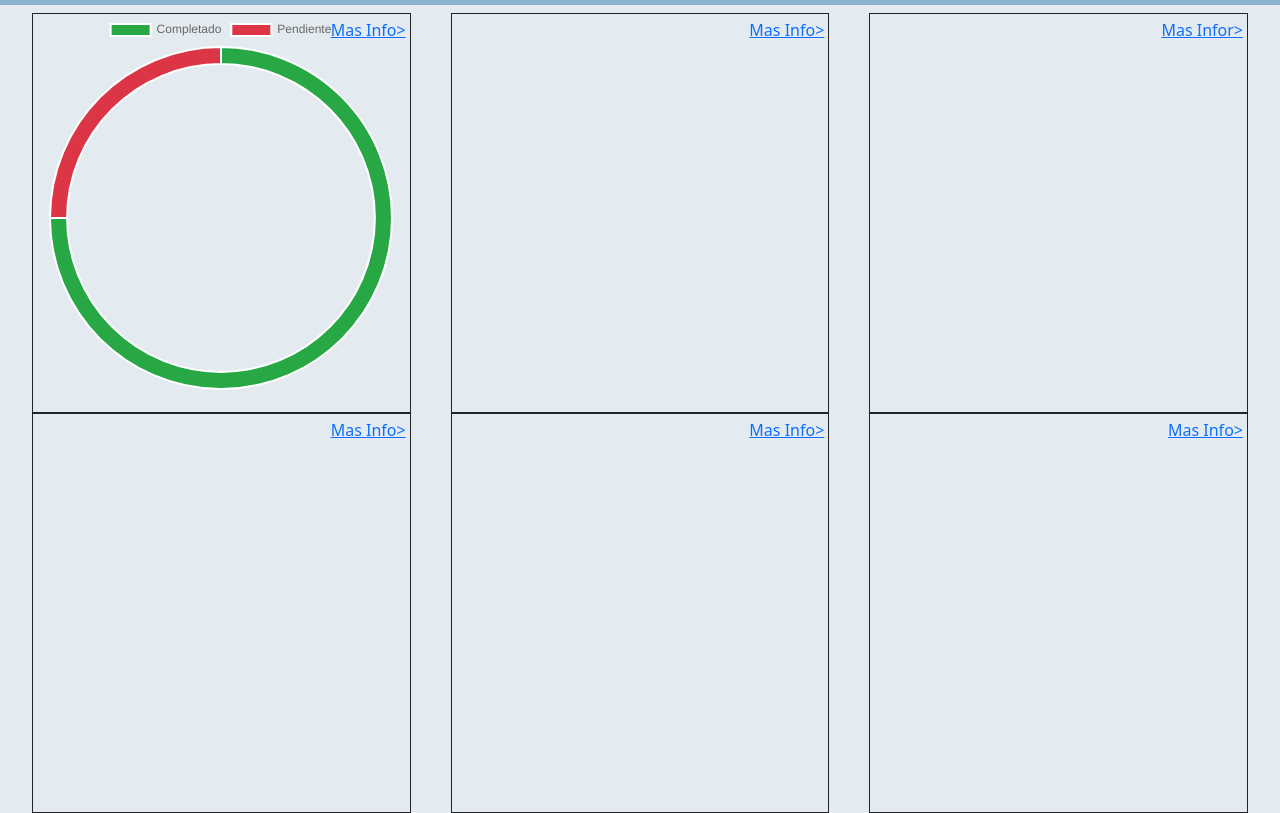
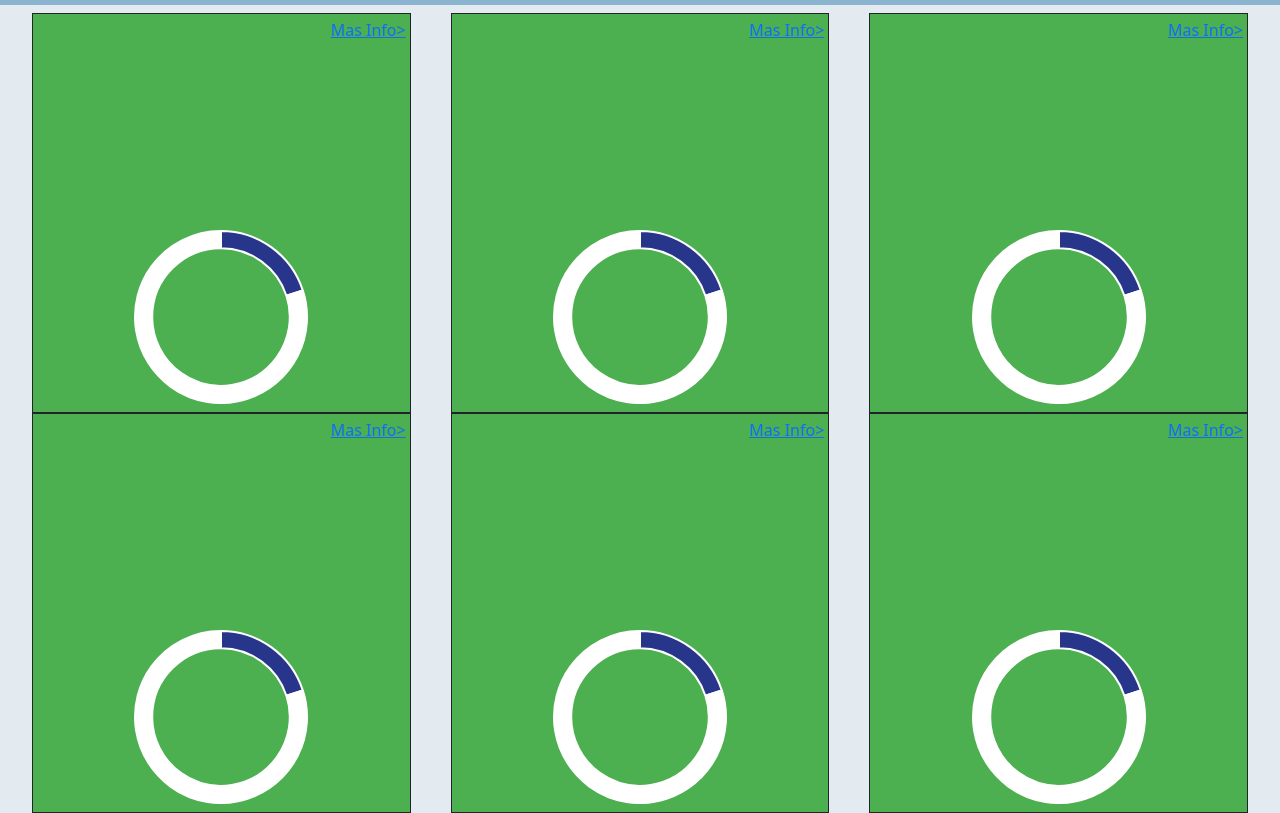
Before and after one commit to SteamnGFX/almacen_web, a plain HTML site: page web/modulos/Inicio.html in a window 1280 px wide. Both pictures are taken after a click on the link "Almacen". Shown: the part 53-866 px from the top of the page. Drawn offline with nearby package versions, Linux system fonts and the light colour scheme.

Commit message:
Proyecto Web - Fer Actualizacion_2

```diff
--- /dev/null
+++ b/nbproject/customs.json
@@ -0,0 +1,6 @@
+{
+    "elements": {},
+    "attributes": {
+        "width": {}
+    }
+}
--- a/web/modulos/Inicio.html
+++ b/web/modulos/Inicio.html
@@ -7,6 +7,9 @@
         <!-- Estilos -->
         <link rel="stylesheet" type="text/css" href="../styles/css/bootstrap.min.css">
         <link href="../styles/estiloAlmacen.css" rel="stylesheet" type="text/css"/>
+        <script src="https://cdnjs.cloudflare.com/ajax/libs/Chart.js/4.2.1/chart.js" integrity="sha512-Cv3WnEz5uGwmTnA48999hgbYV1ImGjsDWyYQakowKw+skDXEYYSU+rlm9tTflyXc8DbbKamcLFF80Cf89f+vOQ==" crossorigin="anonymous" referrerpolicy="no-referrer"></script>
+
+
     </head>
     <body style="background-color: #e4ebf0" class="h-100 m-0">
 
@@ -54,7 +57,7 @@
         <script src="../styles/js/bootstrap.min.js" ></script>
         <script src="../JS/modulos.js"></script>
         <script src="https://cdn.jsdelivr.net/npm/chart.js"></script>
-        <script src="moduloAlmacen/ControladorAlmacen.js"></script>
-        <script src="https://cdnjs.cloudflare.com/ajax/libs/Chart.js/4.2.1/chart.js" integrity="sha512-Cv3WnEz5uGwmTnA48999hgbYV1ImGjsDWyYQakowKw+skDXEYYSU+rlm9tTflyXc8DbbKamcLFF80Cf89f+vOQ==" crossorigin="anonymous" referrerpolicy="no-referrer"></script>
+
+
     </body>
 </html>
--- a/web/modulos/moduloAlmacen/controlador_Almacen.js
+++ b/web/modulos/moduloAlmacen/controlador_Almacen.js
@@ -1,40 +1,176 @@
 
 
+var ctx1 = document.getElementById('myChart1').getContext('2d');
+var ctx2 = document.getElementById('myChart2').getContext('2d');
+var ctx3 = document.getElementById('myChart3').getContext('2d');
+var ctx4 = document.getElementById('myChart4').getContext('2d');
+var ctx5 = document.getElementById('myChart5').getContext('2d');
+var ctx6 = document.getElementById('myChart6').getContext('2d');
 
-var ctx = document.getElementById('myChart').getContext('2d');
-  var myChart = new Chart(ctx, {
-    type: 'doughnut',
-    data: {
-      labels: ['Completado', 'Pendiente'],
+var padreG1 = document.getElementById('padreG1');
+var padreG2 = document.getElementById('padreG2');
+var padreG3 = document.getElementById('padreG3');
+var padreG4 = document.getElementById('padreG4');
+var padreG5 = document.getElementById('padreG5');
+var padreG6 = document.getElementById('padreG6');
+
+var data = {
         datasets: [{
-        data: [75, 25],
-        backgroundColor: ['#28a745', '#dc3545']
+                label: 'Existencias',
+                data: [20, 80],
+                backgroundColor: ['#27368B', '#FFFFFF']
             }]
+    };
+
+
+var options = {
+        tooltips: {
+            enabled: true
         },
-    options: {
-      cutout: '90%',
+        plugins: {
+            datalabels: {
+                formatter: function (value, context) {
+                    var dataset = context.chart.data.datasets[context.datasetIndex];
+                    var total = dataset.data.reduce(function (previousValue, currentValue, currentIndex, array) {
+                        return previousValue + currentValue;
+                    });
+                    var currentValue = dataset.data[context.dataIndex];
+                    var percentage = parseFloat((currentValue / total * 100).toFixed(1));
+                    return percentage + "%";
+                },
+                color: '#ffffff',
+                font: {
+                    size: '20'
+                }
+            }
+        },
+        cutout: '80%',
         animation: {
-        animateRotate: false,
             animateScale: true
         },
-      tooltips: {
-        enabled: false
+
+        hover: {
+            mode: null
         }
-    }
+    };
+
+
+var chart1 = new Chart('myChart1', {
+      type: 'doughnut',
+      data: data,
+      options: options
     });
 
-  var status = document.getElementById('status');
-  myChart.options.events = ['click'];
-  myChart.options.onClick = function(evt, element) {
-    if (element && element[0]) {
-      var percent = element[0]._model.circumference / (Math.PI * 2) * 100;
-      status.innerHTML = 'Progreso: ' + Math.round(percent) + '%';
-      if (percent >= 100) {
-        document.querySelector('.position-relative').style.backgroundColor = '#28a745';
-      } else if (percent <= 0) {
-        document.querySelector('.position-relative').style.backgroundColor = '#dc3545';
+var chart2 = new Chart('myChart2', {
+      type: 'doughnut',
+      data: data,
+      options: options
+    });
+
+var chart3 = new Chart('myChart3', {
+      type: 'doughnut',
+      data: data,
+      options: options
+    });
+
+var chart4 = new Chart('myChart4', {
+      type: 'doughnut',
+      data: data,
+      options: options
+    });
+
+var chart5 = new Chart('myChart5', {
+      type: 'doughnut',
+      data: data,
+      options: options
+    });
+
+var chart6 = new Chart('myChart6', {
+      type: 'doughnut',
+      data: data,
+      options: options
+    });
+
+
+function updateStatus() {
+    var percentage = chart1.data.datasets[0].data[0];
+
+    if (percentage >= 100) {
+
+        padreG1.style.backgroundColor = '#F44336';
+    } else if (percentage <= 0) {
+
+        padreG1.style.backgroundColor = '#4CAF50';
     } else {
-        document.querySelector('.position-relative').style.backgroundColor = 'linear-gradient(to right, #28a745 ' + percent + '%, #dc3545 ' + percent + '%)';
+
+        padreG1.style.backgroundColor = '#4CAF50';
     }
+
+    var percentage = chart2.data.datasets[0].data[0];
+
+    if (percentage >= 100) {
+
+        padreG2.style.backgroundColor = '#F44336';
+    } else if (percentage <= 0) {
+
+        padreG2.style.backgroundColor = '#4CAF50';
+    } else {
+
+        padreG2.style.backgroundColor = '#4CAF50';
     }
-  };
+
+    var percentage = chart3.data.datasets[0].data[0];
+
+    if (percentage >= 100) {
+
+        padreG3.style.backgroundColor = '#F44336';
+    } else if (percentage <= 0) {
+
+        padreG3.style.backgroundColor = '#4CAF50';
+    } else {
+
+        padreG3.style.backgroundColor = '#4CAF50';
+    }
+
+    var percentage = chart4.data.datasets[0].data[0];
+
+    if (percentage >= 100) {
+
+        padreG4.style.backgroundColor = '#F44336';
+    } else if (percentage <= 0) {
+
+        padreG4.style.backgroundColor = '#4CAF50';
+    } else {
+
+        padreG4.style.backgroundColor = '#4CAF50';
+    }
+
+    var percentage = chart5.data.datasets[0].data[0];
+
+    if (percentage >= 100) {
+
+        padreG5.style.backgroundColor = '#F44336';
+    } else if (percentage <= 0) {
+
+        padreG5.style.backgroundColor = '#4CAF50';
+    } else {
+
+        padreG5.style.backgroundColor = '#4CAF50';
+    }
+
+    var percentage = chart6.data.datasets[0].data[0];
+
+    if (percentage >= 100) {
+
+        padreG6.style.backgroundColor = '#F44336';
+    } else if (percentage <= 0) {
+
+        padreG6.style.backgroundColor = '#4CAF50';
+    } else {
+
+        padreG6.style.backgroundColor = '#4CAF50';
+    }
+
+}
+
+updateStatus();
--- a/web/modulos/moduloAlmacen/vista_Almacen.html
+++ b/web/modulos/moduloAlmacen/vista_Almacen.html
@@ -1,49 +1,71 @@
 <div class="container-fluid h-100 ">
     <div class="row h-50 justify-content-between">
         <div class="col-sm-4">
-        <div class="box border border-dark h-100 m-2 position-relative">
+            <div id="padreG1" class="box border border-dark h-100 m-2 position-relative d-flex flex-column justify-content-end align-items-center" >
                 <div class="position-absolute top-0 end-0 p-1">
                     <a href="#" class="">Mas Info></a>
                 </div>
-        <canvas id="myChart"></canvas>
-             <div id="status" class="position-absolute bottom-0 start-0"></div>
+                <div class="position-relative d-flex justify-content-center align-items-center p-2" style="bottom: 0; width: 400px; height: 200px">
+
+                    <canvas id="myChart1" style=""></canvas>
                 </div>
             </div>
+
+        </div>
         <div class="col-sm-4">
-        <div class="box border border-dark h-100 m-2 position-relative">
+            <div id="padreG2" class="box border border-dark h-100 m-2 position-relative d-flex flex-column justify-content-end align-items-center" >
                 <div class="position-absolute top-0 end-0 p-1">
                     <a href="#" class="">Mas Info></a>
+                </div>
+                <div class="position-relative d-flex justify-content-center align-items-center p-2" style="bottom: 0; width: 400px; height: 200px">
+
+                    <canvas id="myChart2" style="position: absolute;"></canvas>
                 </div>
             </div>
         </div>
         <div class="col-sm-4">
-        <div class="box border border-dark h-100 m-2 position-relative">
+            <div id="padreG3" class="box border border-dark h-100 m-2 position-relative d-flex flex-column justify-content-end align-items-center">
                 <div class="position-absolute top-0 end-0 p-1">
-                <a href="#" class="">Mas Infor></a>
+                    <a href="#" class="">Mas Info></a>
+                </div>
+                <div class="position-relative d-flex justify-content-center align-items-center p-2" style="bottom: 0; width: 400px; height: 200px">
+
+                    <canvas id="myChart3" style="position: absolute;"></canvas>
                 </div>
             </div>
         </div>
     </div>
     <div class="row h-50">
         <div class="col-sm-4">
-        <div class="box border border-dark h-100 m-2 position-relative">
+            <div id="padreG4" class="box border border-dark h-100 m-2 position-relative d-flex flex-column justify-content-end align-items-center">
                 <div class="position-absolute top-0 end-0 p-1">
                     <a href="#" class="">Mas Info></a>
                 </div>
+                <div class="position-relative d-flex justify-content-center align-items-center p-2" style="bottom: 0; width: 400px; height: 200px">
 
-        </div>
-    </div>
-    <div class="col-sm-4">
-        <div class="box border border-dark h-100 m-2 position-relative">
-            <div class="position-absolute top-0 end-0 p-1">
-                <a href="#" class="">Mas Info></a>
+                    <canvas id="myChart4" style="position: absolute;"></canvas>
                 </div>
             </div>
         </div>
         <div class="col-sm-4">
-        <div class="box border border-dark h-100 m-2 position-relative">
+            <div id="padreG5" class="box border border-dark h-100 m-2 position-relative d-flex flex-column justify-content-end align-items-center">
                 <div class="position-absolute top-0 end-0 p-1">
                     <a href="#" class="">Mas Info></a>
+                </div>
+                <div class="position-relative d-flex justify-content-center align-items-center p-2" style="bottom: 0; width: 400px; height: 200px">
+
+                    <canvas id="myChart5" style="position: absolute;"></canvas>
+                </div>
+            </div>
+        </div>
+        <div class="col-sm-4">
+            <div id="padreG6" class="box border border-dark h-100 m-2 position-relative d-flex flex-column justify-content-end align-items-center">
+                <div class="position-absolute top-0 end-0 p-1">
+                    <a href="#" class="">Mas Info></a>
+                </div>
+                <div class="position-relative d-flex justify-content-center align-items-center p-2" style="bottom: 0; width: 400px; height: 200px">
+
+                    <canvas id="myChart6" style="position: absolute;"></canvas>
                 </div>
             </div>
         </div>
--- a/web/styles/estiloAlmacen.css
+++ b/web/styles/estiloAlmacen.css
@@ -4,7 +4,7 @@
     Author     : Fernando Gamboa
 */
 
-.box {
-
-
+#padreG1,#padreG2,#padreG3,#padreG4,#padreG5,#padreG6 {
+  transition: background-color 0.5s ease-in-out;
+  background-color: #F44336;
 }
```
Lines whose indentation alone changed are shown as unchanged.
